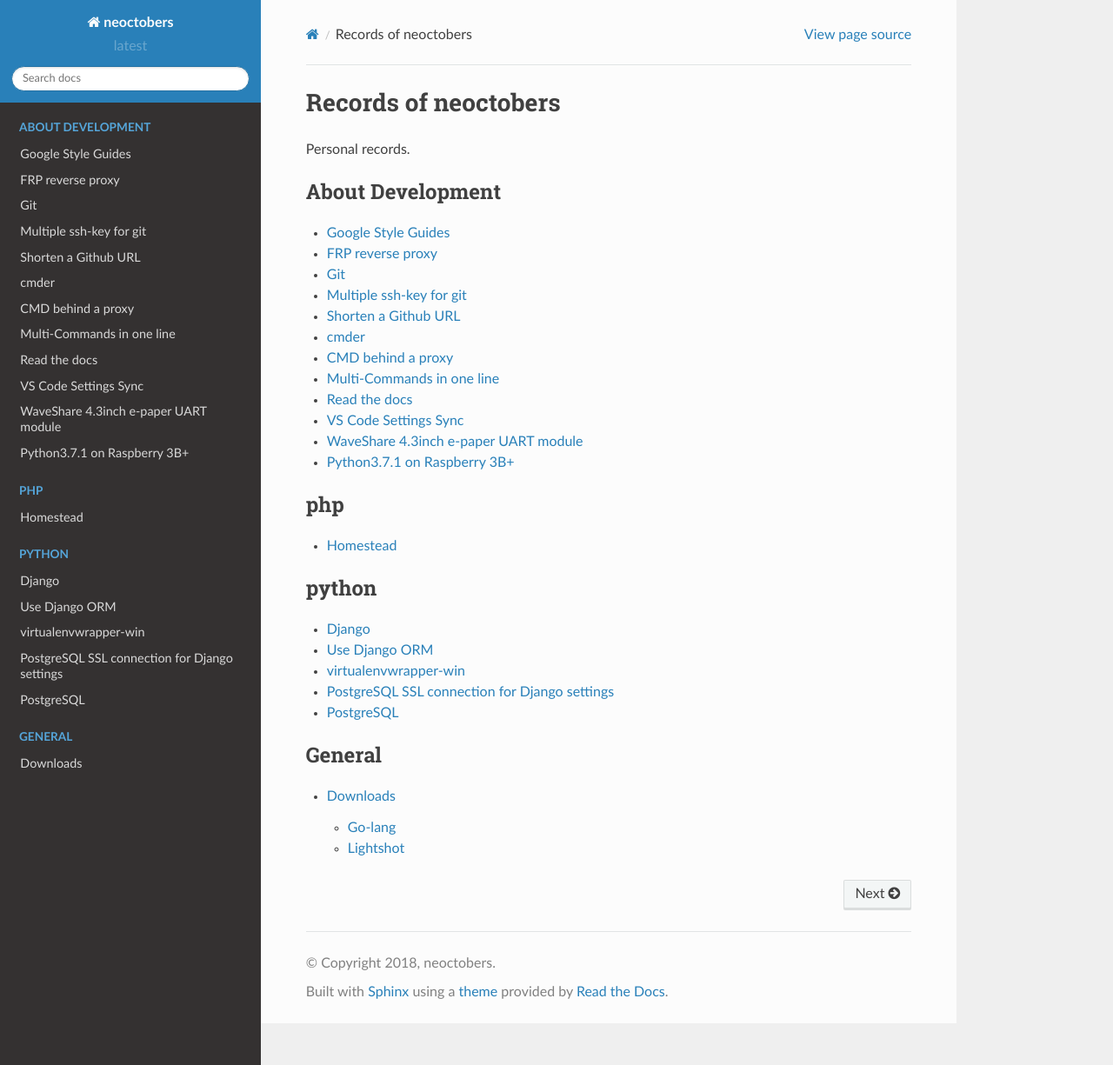
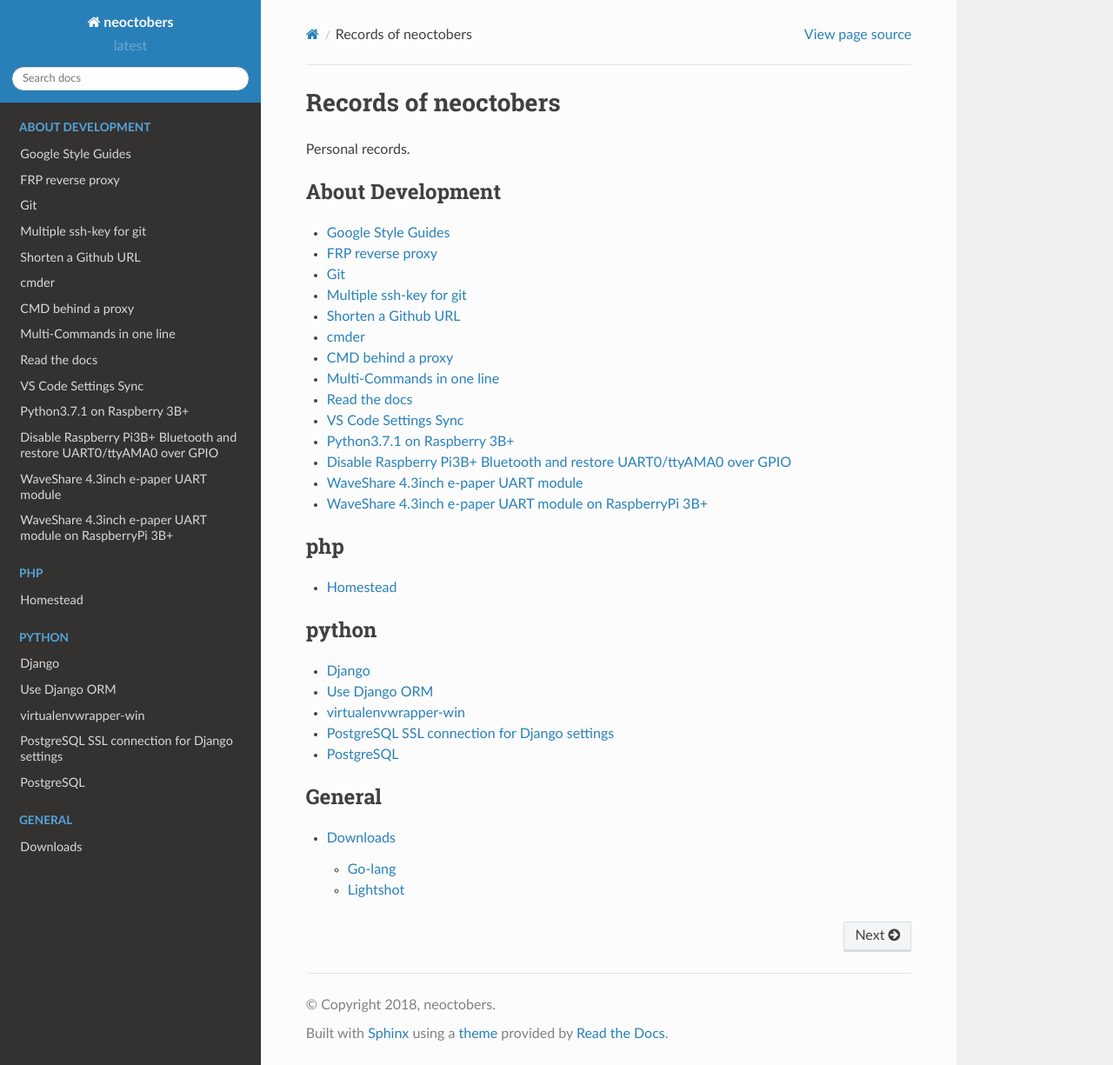
Before and after one commit to neoctobers/records, a Sphinx documentation site: the page built from docs/index.rst, in a window 1280 px wide and 1225 px high. Shown: the whole window at 87% size. Built offline with Sphinx 7.4.7 and the Read the Docs theme 2.0.0, drawn with Linux system fonts in a browser that asks for light colours.

Commit message:
disable bt on pi3bp

```diff
--- /dev/null
+++ b/docs/dev/pi3_disable_bt.rst
@@ -0,0 +1,44 @@
+Disable Raspberry Pi3B+ Bluetooth and restore UART0/ttyAMA0 over GPIO
+=====================================================================
+
+Release the serial port, GPIO:
+
+=====  ===========
+GPIO   FUNC
+=====  ===========
+6      TXD0(UART)
+8      RXD0(UART)
+=====  ===========
+
+
+Edit ``/boot/config.txt``, add this line
+----------------------------------------
+
+.. code-block:: text
+
+    dtoverlay=pi3-disable-bt
+
+
+Check
+-----
+
+.. code-block:: console
+
+    $ ls -l /dev
+
+
+Disable ``hciuart.service``
+---------------------------
+
+.. code-block:: console
+
+    $ systemctl disable hciuart
+
+
+Disable serial console
+----------------------
+
+.. code-block:: console
+
+    $ systemctl stop serial-getty@ttyAMA0.service
+    $ systemctl disable serial-getty@ttyAMA0.service
--- /dev/null
+++ b/docs/dev/wave_share_4d3inch_epaper_on_rpi3bp.rst
@@ -0,0 +1,11 @@
+WaveShare 4.3inch e-paper UART module on RaspberryPi 3B+
+========================================================
+
+=====  ===========  =======
+GPIO   FUNC         EPaper
+=====  ===========  =======
+2      +5V          RED
+4      GND          BLACK
+6      TXD0(UART)   GREEN
+8      RXD0(UART)   WHITE
+=====  ===========  =======
--- a/docs/index.rst
+++ b/docs/index.rst
@@ -18,8 +18,10 @@
     dev/multi_commands_in_one_line
     dev/read_the_docs
     dev/settings_sync
+    dev/python3_on_rasp
+    dev/pi3_disable_bt
     dev/wave_share_4d3inch_epaper
-    dev/python3_on_rasp
+    dev/wave_share_4d3inch_epaper_on_rpi3bp
 
 
 .. toctree::
```
Also changed, not shown: docs/dev/python3_on_rasp.rst (+8 -0 lines), docs/dev/wave_share_4d3inch_epaper.rst (line endings or trailing spaces).
